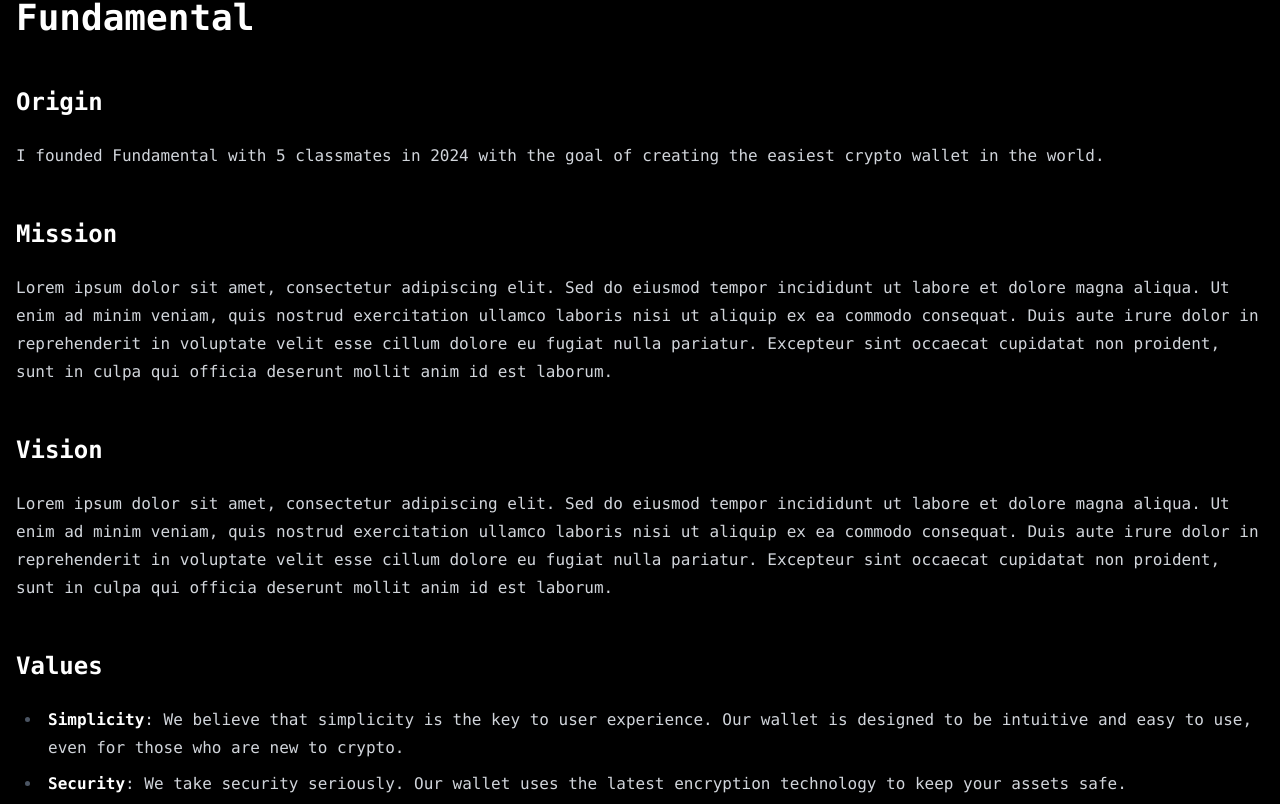
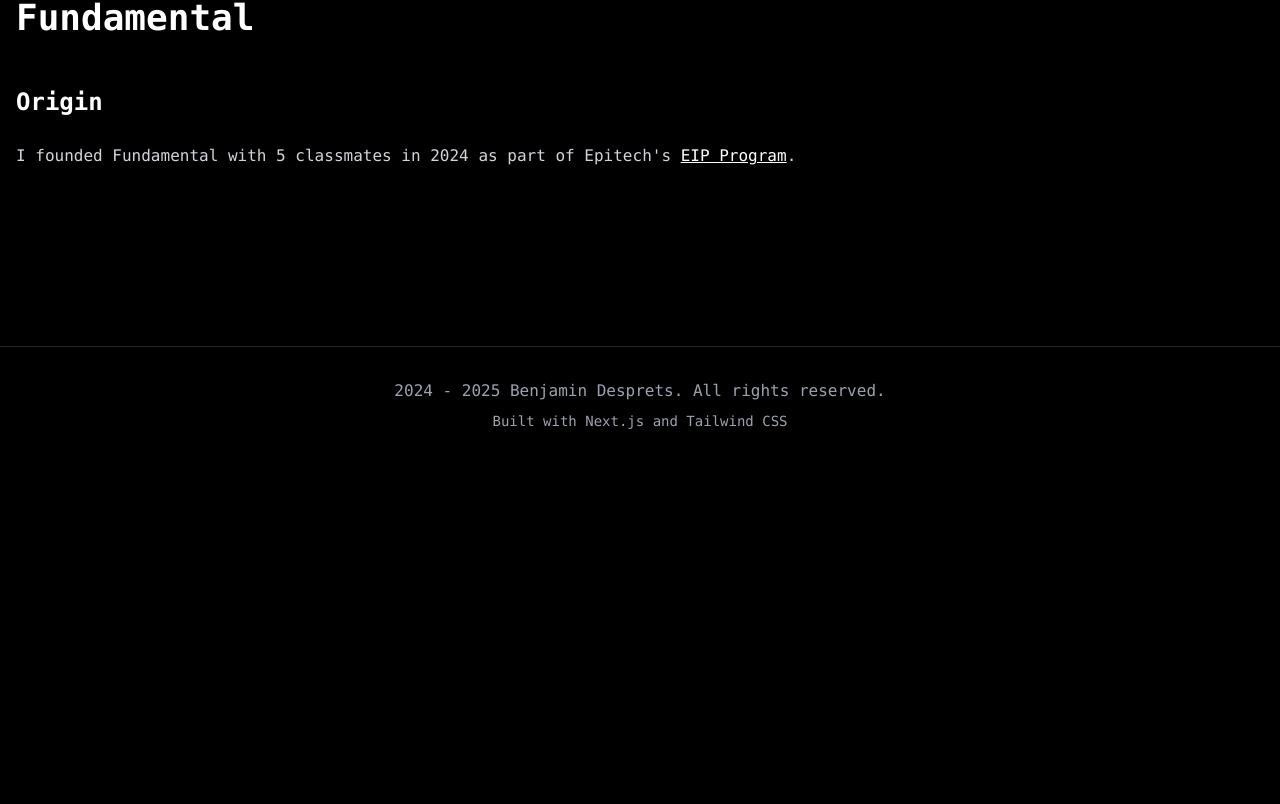
Before and after one commit to bendrsio/desprets.net, a Next.js app: page /projects/1 in a window 1280 px wide. Shown: the part 976-1780 px from the top of the page. After the commit the page ends 1439 px from the top, so only its background shows below. Built offline with nearby package versions, Linux system fonts and the light colour scheme.

Commit message:
update: fundamental description

```diff
--- a/app/projects.ts
+++ b/app/projects.ts
@@ -22,17 +22,8 @@
     fullDescription: `
     # Fundamental
     ## Origin
-    I founded Fundamental with 5 classmates in 2024 with the goal of creating the easiest crypto wallet in the world.
-    ## Mission
-    Lorem ipsum dolor sit amet, consectetur adipiscing elit. Sed do eiusmod tempor incididunt ut labore et dolore magna aliqua. Ut enim ad minim veniam, quis nostrud exercitation ullamco laboris nisi ut aliquip ex ea commodo consequat. Duis aute irure dolor in reprehenderit in voluptate velit esse cillum dolore eu fugiat nulla pariatur. Excepteur sint occaecat cupidatat non proident, sunt in culpa qui officia deserunt mollit anim id est laborum.
-    ## Vision
-    Lorem ipsum dolor sit amet, consectetur adipiscing elit. Sed do eiusmod tempor incididunt ut labore et dolore magna aliqua. Ut enim ad minim veniam, quis nostrud exercitation ullamco laboris nisi ut aliquip ex ea commodo consequat. Duis aute irure dolor in reprehenderit in voluptate velit esse cillum dolore eu fugiat nulla pariatur. Excepteur sint occaecat cupidatat non proident, sunt in culpa qui officia deserunt mollit anim id est laborum.
-    ## Values
-    - **Simplicity**: We believe that simplicity is the key to user experience. Our wallet is designed to be intuitive and easy to use, even for those who are new to crypto.
-    - **Security**: We take security seriously. Our wallet uses the latest encryption technology to keep your assets safe.
-    - **Transparency**: We believe in transparency and honesty. We are committed to providing our users with clear and accurate information about our wallet and its features.
-    - **Community**: We believe in the power of community. We are building a community of users who can share their experiences and help each other navigate the world of crypto.
-    `,
+    I founded Fundamental with 5 classmates in 2024 as part of Epitech's [EIP Program](https://experience.epitech.eu/).
+`,
     images: ["/Fundamental.jpeg"],
   },
   {
```
